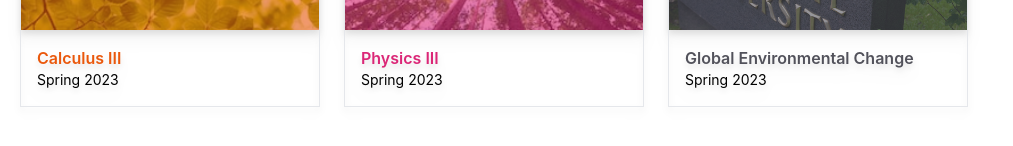
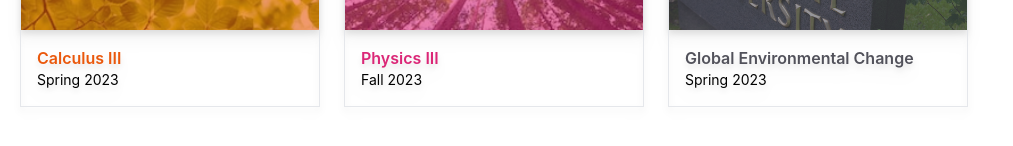
Before and after one commit to daniiltsioma/canvas-ui, a React (Create React App) app: page / in a window 1280 px wide. Shown: the part 226-372 px from the top of the page, without its empty margins (0-1013 px from the left). Built offline with nearby package versions, Linux system fonts and the light colour scheme.

Commit message:
dynamic course term

```diff
--- a/src/components/Sidebar/Sidebar.tsx
+++ b/src/components/Sidebar/Sidebar.tsx
@@ -1,19 +1,11 @@
-import { useEffect } from "react";
-import { NavLink, useLocation, useParams } from "react-router-dom";
+import { NavLink, useLoaderData, useLocation } from "react-router-dom";
+import { CourseData } from "utils/courses";
 
-interface Props {
-  term: string;
-}
-
-const Sidebar = ({ term }: Props) => {
-  const { courseId } = useParams();
-
+const Sidebar = () => {
   const location = useLocation();
 
-  useEffect(() => {
-    console.log(location.pathname.split("/"));
-    console.log(location.pathname.split("/").slice(3));
-  }, [location]);
+  const course = useLoaderData() as CourseData;
+  const courseId = course.id;
 
   const items = [
     {
@@ -36,7 +28,7 @@ const Sidebar = ({ term }: Props) => {
 
   return (
     <aside className="w-1/5 flex-shrink-0 px-4 pt-8">
-      <div className="px-2 text-xs">{term}</div>
+      <div className="px-2 text-xs">{course.term}</div>
       <div className="py-4">
         <ul>
           {items.map((item) => (
--- a/src/utils/courses.ts
+++ b/src/utils/courses.ts
@@ -75,7 +75,7 @@ By Monday, Finals week:  Post your report to the class website.`,
     id: 2,
     imageUrl: "/assets/images/class-2.jpeg",
     title: "Physics III",
-    term: "Spring 2023",
+    term: "Fall 2023",
     color: "#DB2777",
     announcements: [
       {
--- a/src/views/course/Course.tsx
+++ b/src/views/course/Course.tsx
@@ -10,7 +10,7 @@ const Course = () => {
         <Breadcrumbs />
       </Header>
       <div className="w-full flex items-start">
-        <Sidebar term="Spring 2023" />
+        <Sidebar />
         <Outlet />
       </div>
     </div>
```
